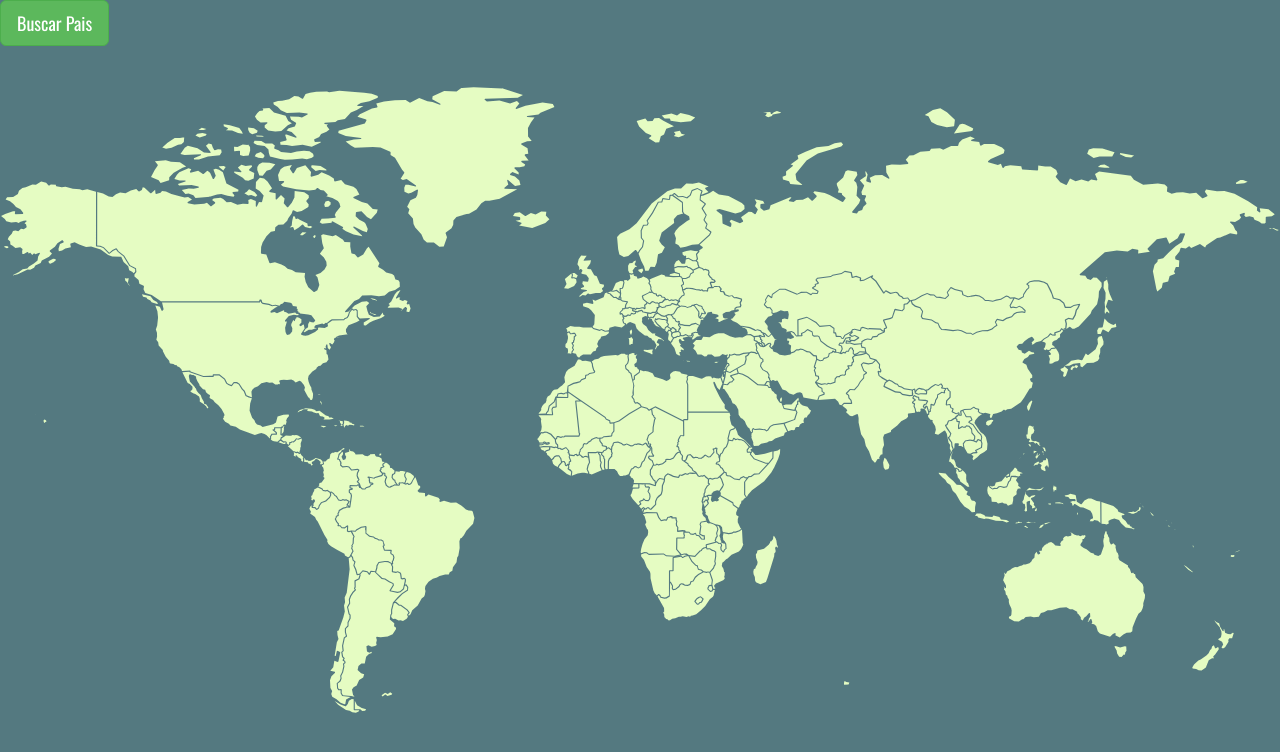
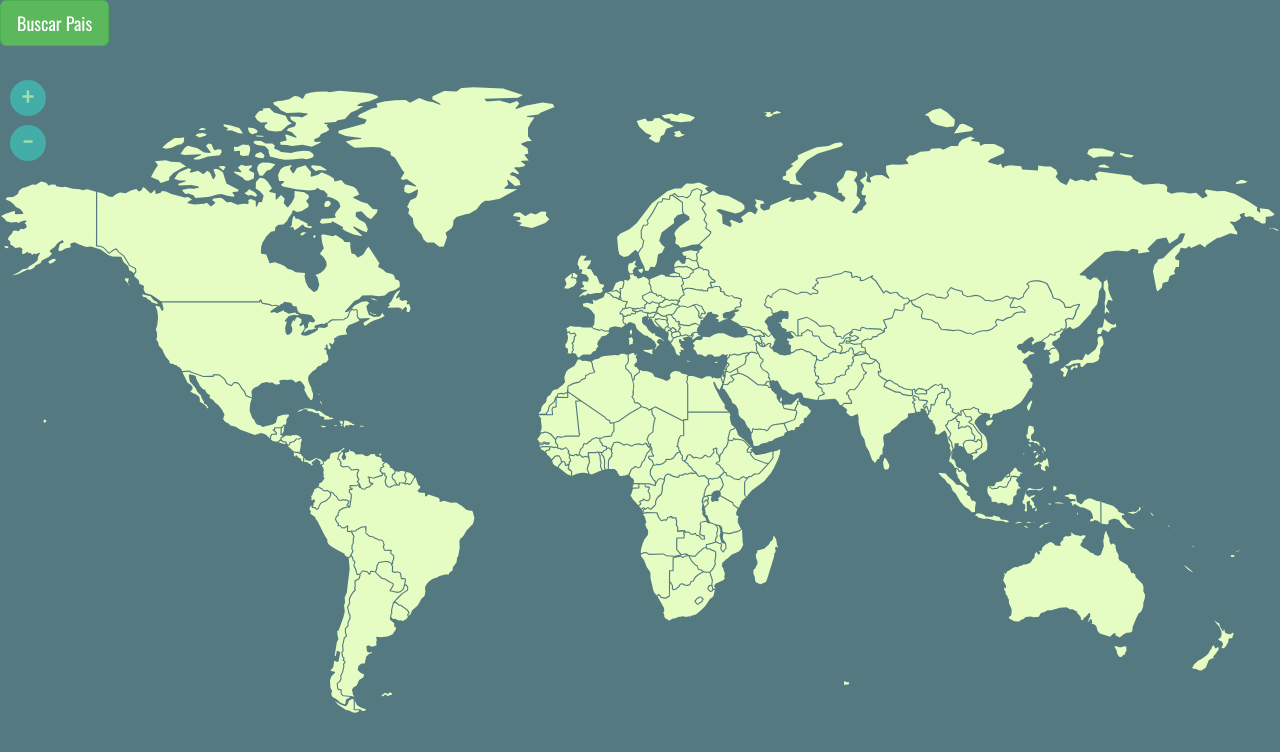
Before and after one commit to rubenavilah/byflag, a plain HTML site: page index.html in a window 1280 px wide. Drawn offline with nearby package versions, Linux system fonts and the light colour scheme.

Commit message:
CSS for the + - controls

```diff
--- a/css/style.css
+++ b/css/style.css
@@ -64,3 +64,23 @@ html, body{
   position: fixed;
   z-index: 1;
 }
+.jvectormap-zoomin, .jvectormap-zoomout{
+  position: absolute;
+  border-radius: 50%;
+  background: #45ADA8;
+  padding: 3px;
+  color: #9DE0AD;
+  font-size: 30px;
+  cursor: pointer;
+  line-height: 25px;
+  text-align: center;
+  box-sizing: content-box;
+  width: 30px;
+  height: 30px;
+}
+.jvectormap-zoomin{
+  top: 80px;
+}
+.jvectormap-zoomout{
+  top: 125px;
+}
```
